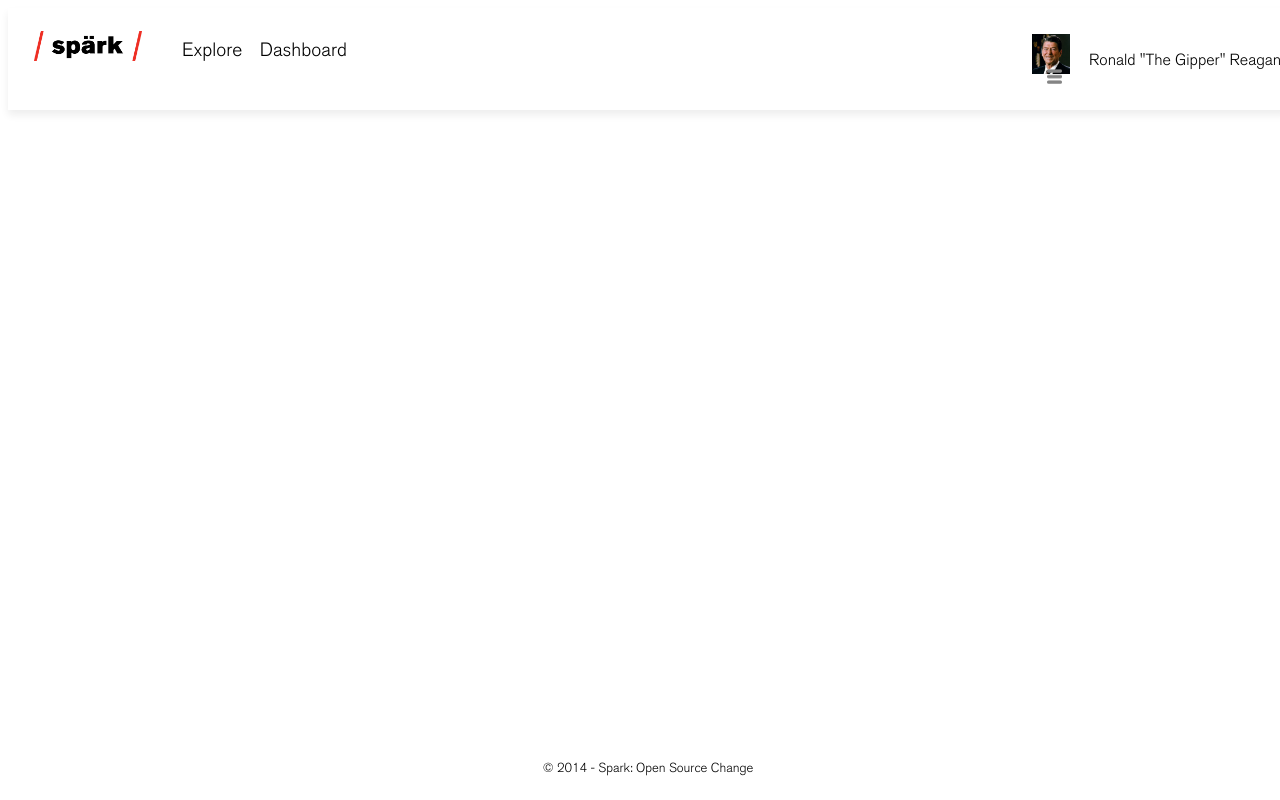
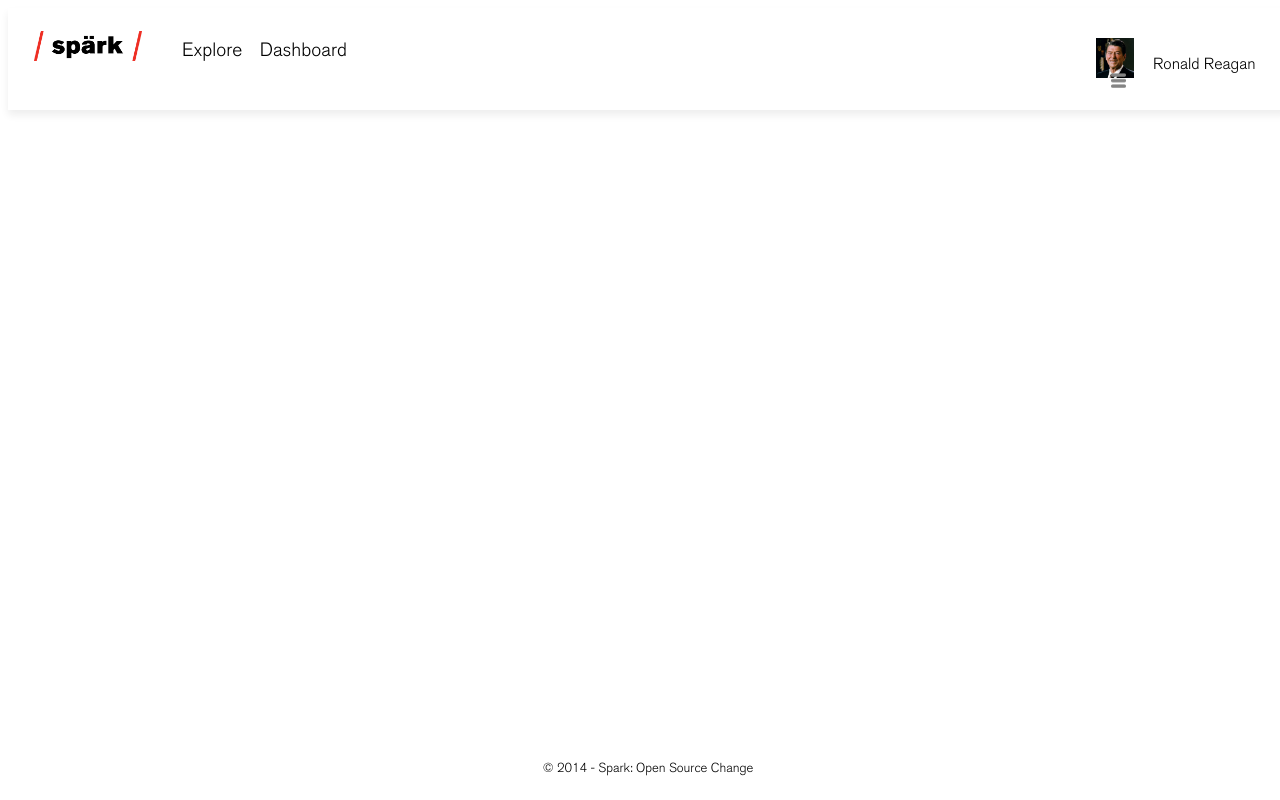
Before and after one commit to rhubbard09/rhubbard09.github.io, a plain HTML site: page dashboard.html in a window 1280 px wide. Drawn offline with nearby package versions, Linux system fonts and the light colour scheme.

Commit message:
Minor Edits

```diff
--- a/dashboard.html
+++ b/dashboard.html
@@ -22,7 +22,7 @@
     </div>
     <div class="profile">
        	<div id="profileimage"> <img src="images/regan.jpg"> </div>
-       	<p>Ronald "The Gipper" Reagan <img src="images/settings.png"></p>
+       	<p>Ronald Reagan <img src="images/settings.png"></p>
     </div>
 </div>
 </div>
--- a/style-main.css
+++ b/style-main.css
@@ -137,8 +137,8 @@ body {
 }
 
 .profile {
-	width: 20%;
-	margin: 2% 0 0 2%;
+	width: 15%;
+	margin-top: 30px;
 	float: right;
 	display:inline-block;
 }
@@ -160,3 +160,5 @@ body {
 	height:15px;
 	padding-left:15px;
 }
+
+/* Pop Up for settings  */
```
